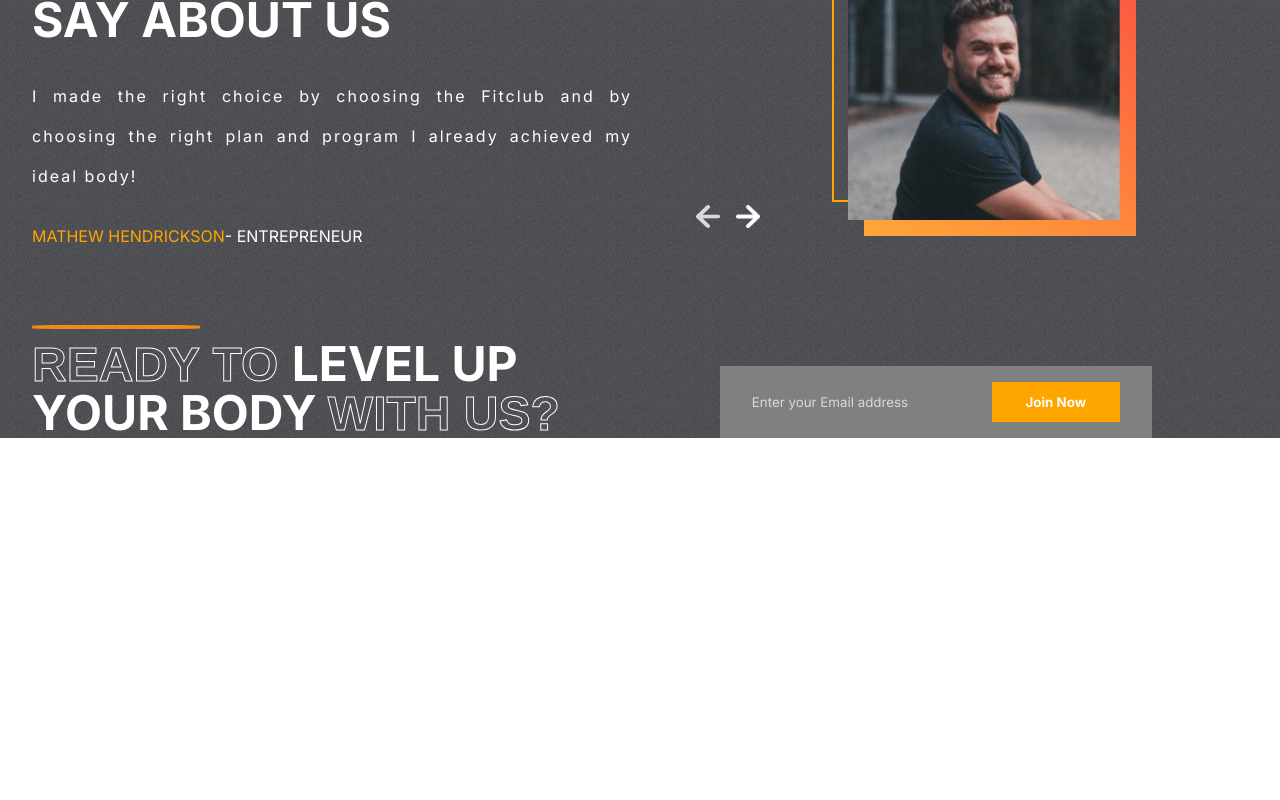
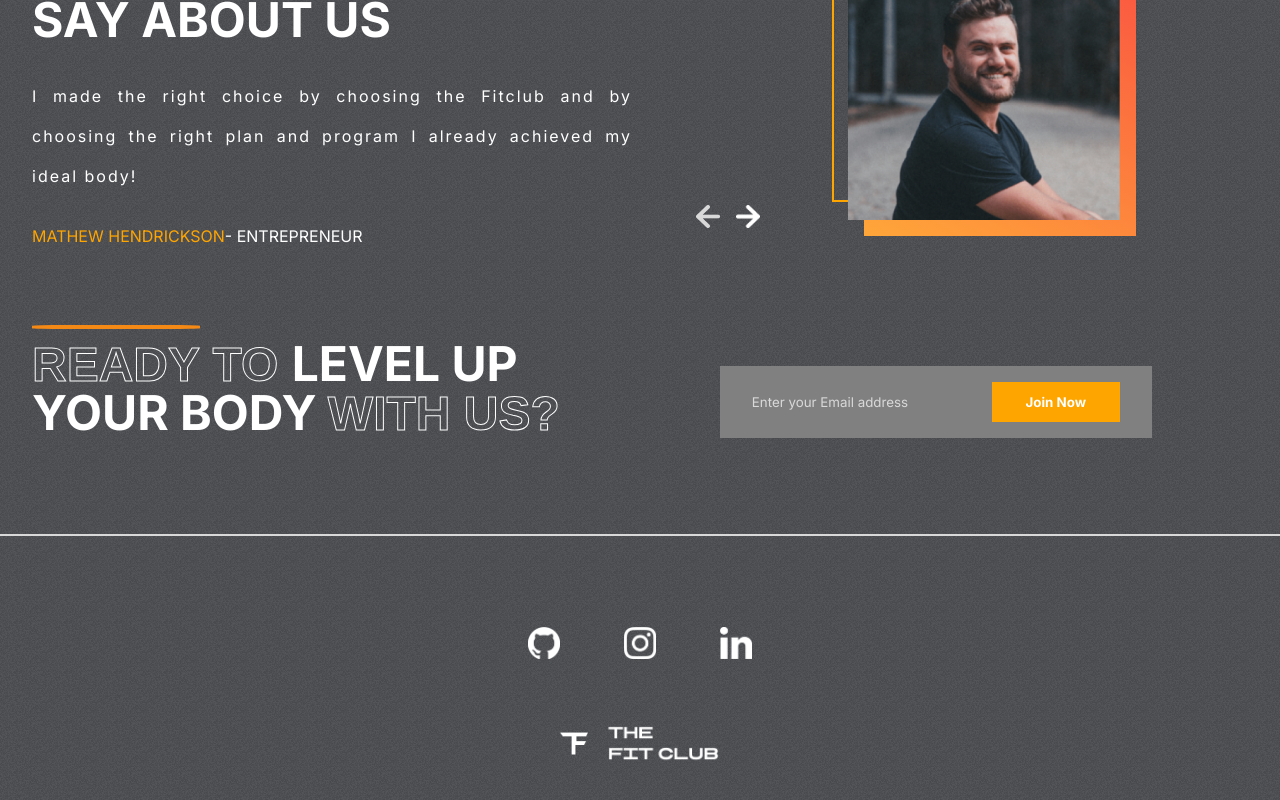
Before and after one commit to ViGoS12/The-Fit-Club, a React (Create React App) app: page / in a window 1280 px wide. Shown: the part 2589-3389 px from the top of the page. Before the commit the page ends 3027 px from the top, so only its background shows below. Built offline with nearby package versions, Linux system fonts and the light colour scheme.

Commit message:
Added footer

```diff
--- a/src/App.jsx
+++ b/src/App.jsx
@@ -5,6 +5,7 @@ import Reasons from './components/reasons'
 import Plans from './components/plans/'
 import Testimonials from './components/testimonials/'
 import Join from './components/join/'
+import Footer from './components/footer/'
 
 function App() {
   return (
@@ -15,6 +16,7 @@ function App() {
       <Plans />
       <Testimonials />
       <Join />
+      <Footer />
     </div>
   )
 }
--- /dev/null
+++ b/src/components/footer/Footer.jsx
@@ -0,0 +1,27 @@
+import React from 'react'
+import styles from './Footer.module.scss'
+
+import Github from '../../assets/github.png'
+import Instagram from '../../assets/instagram.png'
+import LinkedIn from '../../assets/linkedin.png'
+import Logo from '../../assets/logo.png'
+
+const Footer = () => {
+  return (
+    <div className={styles.footer__container}>
+      <div className={styles.footer__line}></div>
+      <div className={styles.footer}>
+        <div className={styles.footer__social}>
+          <img className={styles.footer__img} src={Github} alt='' />
+          <img className={styles.footer__img} src={Instagram} alt='' />
+          <img className={styles.footer__img} src={LinkedIn} alt='' />
+        </div>
+        <div className=''>
+          <img className={styles.footer__logo} src={Logo} alt='' />
+        </div>
+      </div>
+    </div>
+  )
+}
+
+export default Footer
--- /dev/null
+++ b/src/components/footer/Footer.module.scss
@@ -0,0 +1,34 @@
+@import '../../scss/variables.scss';
+
+.footer {
+  padding: 1rem 2rem;
+  display: flex;
+  flex-direction: column;
+  justify-content: center;
+  align-items: center;
+  gap: 4rem;
+  height: 20rem;
+
+  &__line {
+    border: 1px solid $lightgray;
+  }
+
+  &__container {
+    position: relative;
+  }
+
+  &__social {
+    display: flex;
+    gap: 4rem;
+  }
+
+  &__img {
+    width: 2rem;
+    height: 2rem;
+    cursor: pointer;
+  }
+
+  &__logo {
+    width: 10rem;
+  }
+}
--- /dev/null
+++ b/src/components/footer/index.js
@@ -0,0 +1,2 @@
+import Footer from './Footer'
+export default Footer
```
